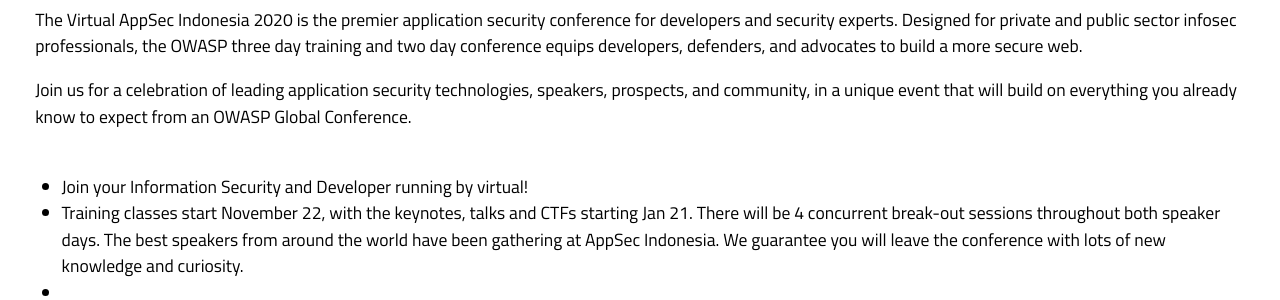
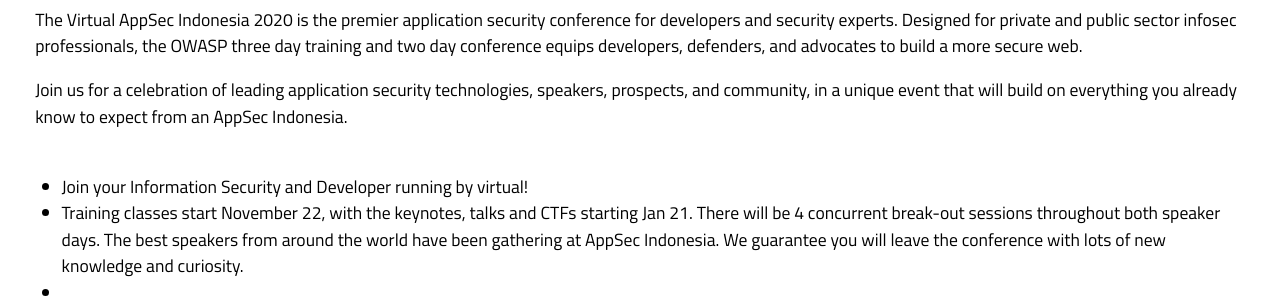
Before and after one commit to globalsea/globalsea.github.io, a Jekyll site: the page built from index.html, in a window 1280 px wide. Shown: the part 591-891 px from the top of the page. Built offline with Jekyll 4.4.1, drawn with Linux system fonts in a browser that asks for light colours; some web fonts are replaced.

Commit message:
Update index.html

```diff
--- a/index.html
+++ b/index.html
@@ -12,7 +12,7 @@
 <section class="punch">
 	<p>Welcome to Virtual AppSec Indonesia 2020 - The Largest Application Security Conference in Indonesia and Southeast Asia (SEA) November 21-22, 2020</p>
 	<p>The Virtual AppSec Indonesia 2020 is the premier application security conference for developers and security experts. Designed for private and public sector infosec professionals, the OWASP three day training and two day conference equips developers, defenders, and advocates to build a more secure web.</p>
-	<p>Join us for a celebration of leading application security technologies, speakers, prospects, and community, in a unique event that will build on everything you already know to expect from an OWASP Global Conference.</p>
+	<p>Join us for a celebration of leading application security technologies, speakers, prospects, and community, in a unique event that will build on everything you already know to expect from an AppSec Indonesia.</p>
 	<br>
 <div class="row">
 <ul>
```
